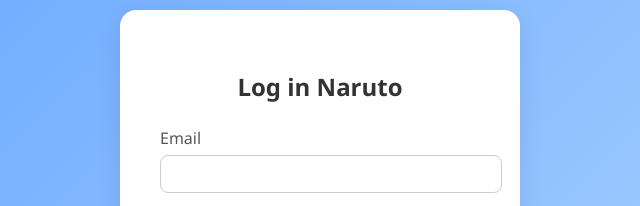
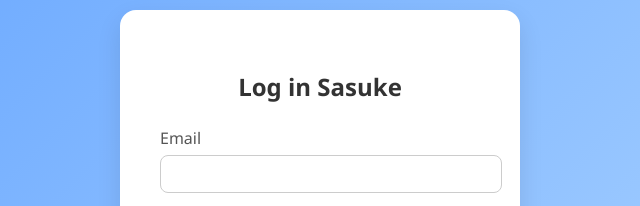
Before and after one commit to aleksandar234/Fullstack-file-manager-app, a website: page frontend/views/loginPage.html in a window 1280 px wide. Shown: the part 185-391 px from the top of the page, 320-960 px from the left. Drawn offline with Linux system fonts and the light colour scheme.

Commit message:
Testing CICD on new VM take 1

```diff
--- a/frontend/views/loginPage.html
+++ b/frontend/views/loginPage.html
@@ -10,7 +10,7 @@
 
 <body>
     <div class="login-box">
-        <h2>Log in Naruto</h2>
+        <h2>Log in Sasuke</h2>
 
         <form id="loginForm">
             <div class="input-group">
```
